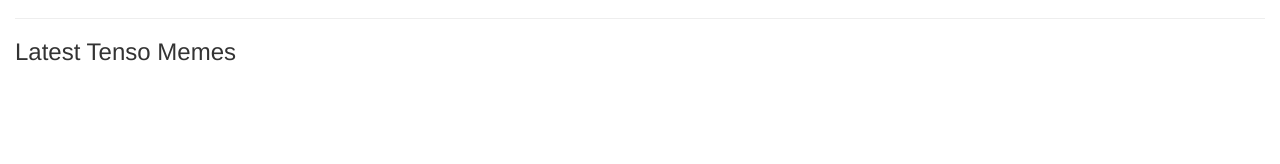
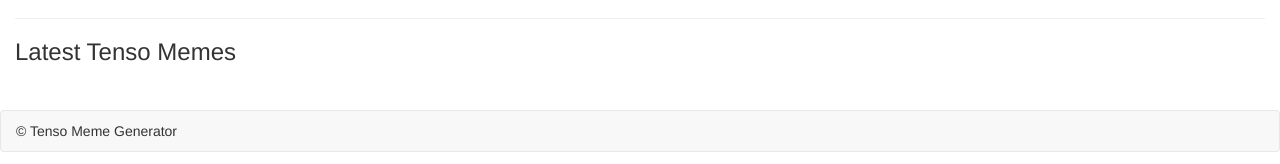
Before and after one commit to rbudhu/stunning-journey, a Django app: page / in a window 1280 px wide. Shown: the part 636-800 px from the top of the page. Run offline with Django 3.2, Linux system fonts and the light colour scheme; data that the repository does not hold is empty; parts of the project's set-up code (start-up, migrations or seed data) failed here and were passed over; some libraries are stand-ins or nearby versions.

Commit message:
Add footer

```diff
--- a/web/static/web/css/tenso.css
+++ b/web/static/web/css/tenso.css
@@ -15,3 +15,15 @@
     padding:  1rem;
     width:  100%;
 }
+
+.footer {
+    background-color: #f8f8f8;
+    border-radius: 4px;
+    border: 1px solid transparent;
+    border-color: #e7e7e7;
+    margin-top: 35px;
+}
+
+#footer-text {
+    margin-top: 10px;
+}
--- a/web/templates/web/base.html
+++ b/web/templates/web/base.html
@@ -17,7 +17,7 @@
 	<link href="{% static 'web/css/tenso.css' %}" rel="stylesheet">
     </head>
 
-    <body id="page-top" class="bg-dark">
+    <body id="page-top">
 	<nav id="main-nav" class="navbar navbar-default">
             <div class="container-fluid">
 		<!-- Brand and toggle get grouped for better mobile display -->
@@ -34,6 +34,11 @@
 	    </div>
 	  </div>
 	</div>
+	<footer class="footer">
+	    <div class="container-fluid">
+		<p id="footer-text">&copy Tenso Meme Generator</p>
+	    </div>
+	</footer>
 	<!-- jQuery -->
 	<script src="{% static 'web/js/jquery.min.js' %}"></script>
 	<script src="{% static 'web/js/bootstrap.min.js' %}"></script>
--- a/web/views.py
+++ b/web/views.py
@@ -20,7 +20,7 @@ class IndexView(FormView):
 
     def get_context_data(self, **kwargs):
         context = super(IndexView, self).get_context_data(**kwargs)
-        tensos = Document.objects.filter(share=True).order_by('created')[:10]
+        tensos = Document.objects.filter(share=True).order_by('created')[:15]
         context['tensos'] = tensos
         return context
 
```
Lines whose indentation alone changed are shown as unchanged.
